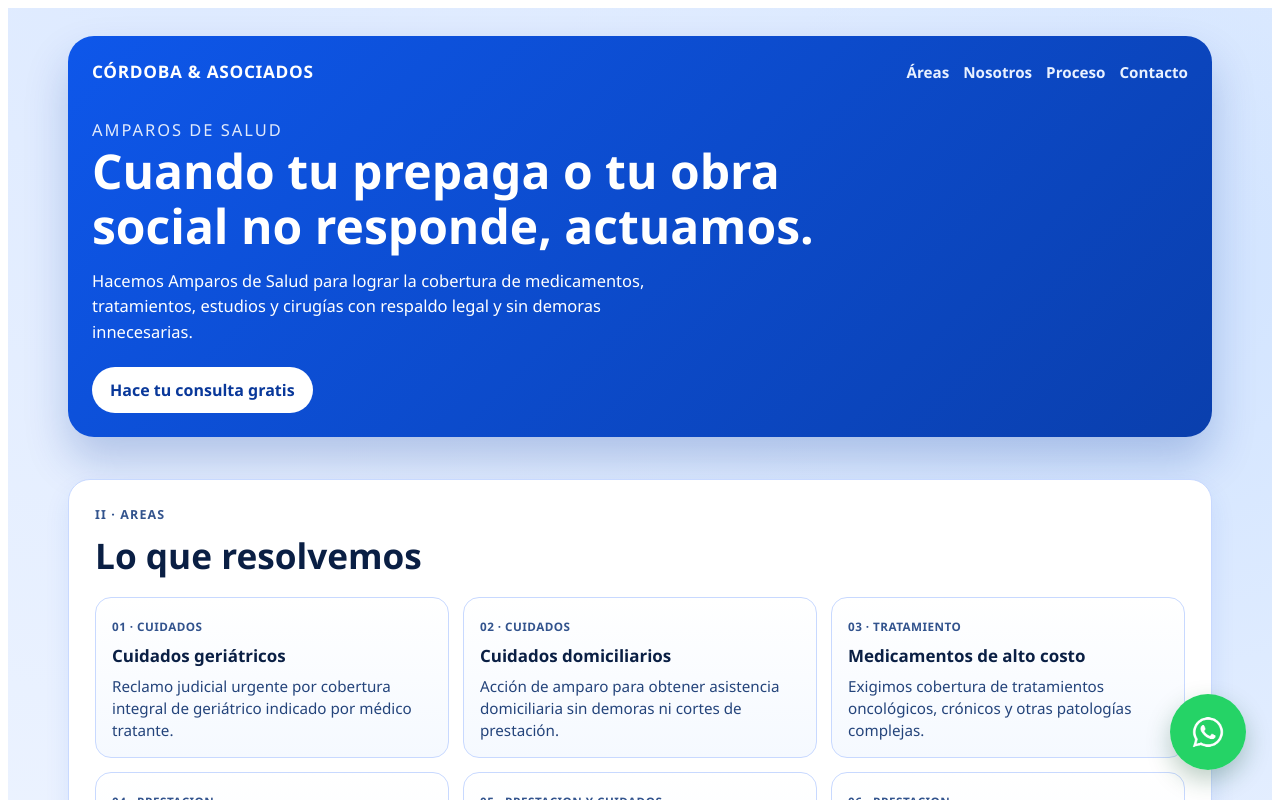
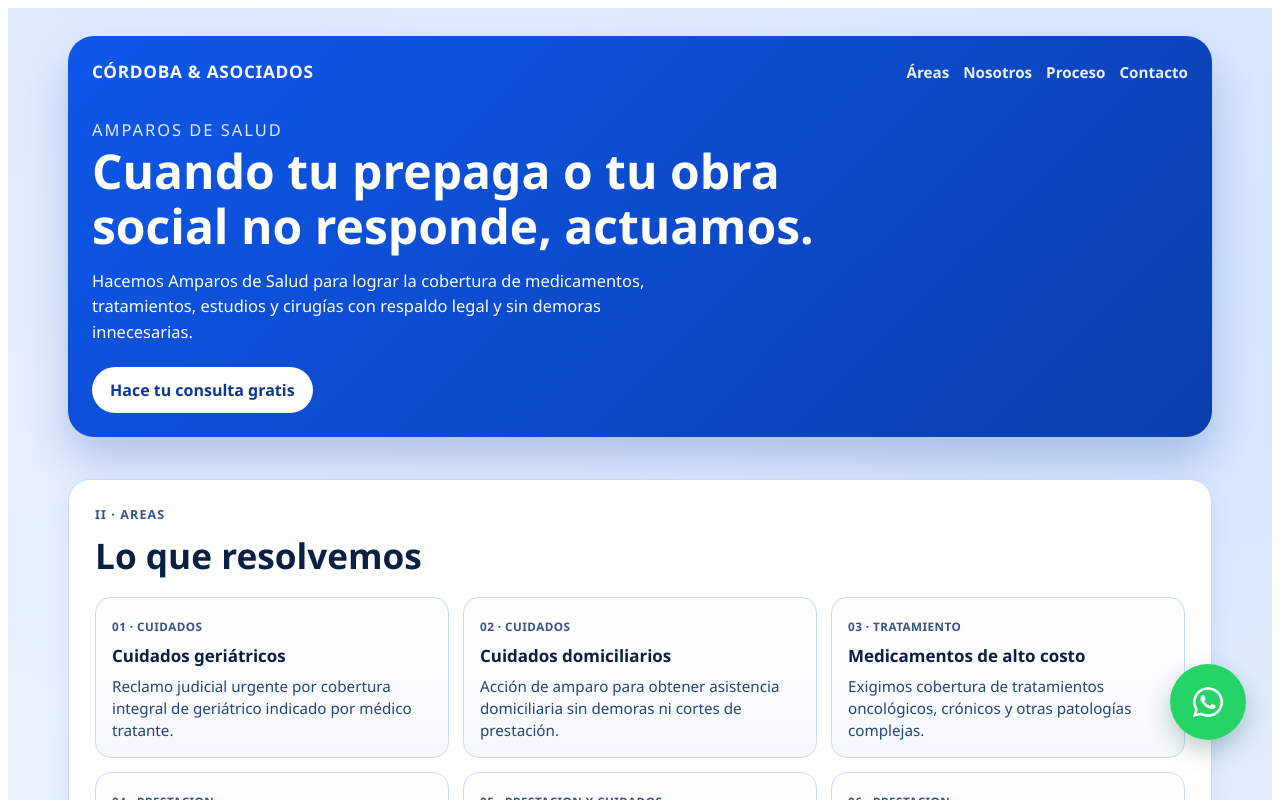
Before and after one commit to lorenacordoba-cmyk/amp-salud-lc, an Angular app: page / in a window 1280 px wide. Shown: the top 800 px of the page. Built offline with nearby package versions, Linux system fonts and the light colour scheme.

Commit message:
3 commit

```diff
--- a/src/app/pages/home/home.component.scss
+++ b/src/app/pages/home/home.component.scss
@@ -332,7 +332,7 @@
 .whatsapp-float {
 	position: fixed;
 	right: clamp(16px, 3vw, 34px);
-	bottom: clamp(16px, 3vw, 30px);
+	bottom: clamp(32px, 6vw, 60px);
 	z-index: 10;
 	display: block;
 	width: clamp(58px, 7vw, 76px);
```
